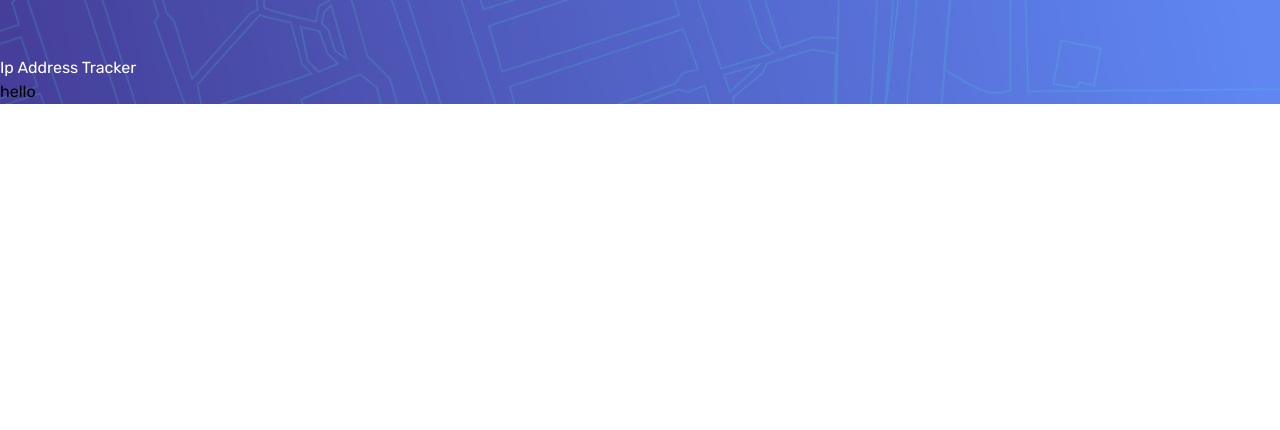
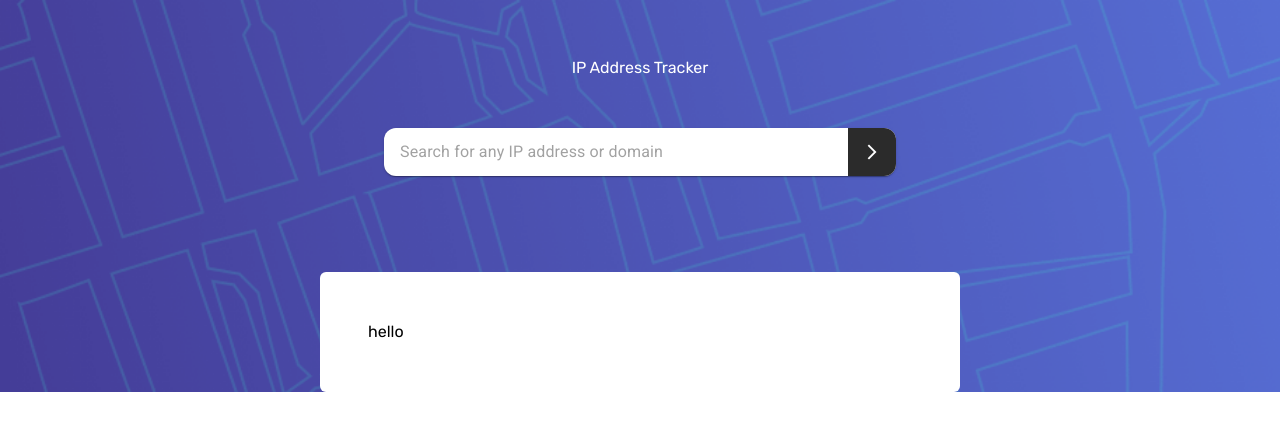
Before and after one commit to CatherineKiiru/ip-address-tracker, a React (Vite) app: page / in a window 1280 px wide. Shown: the top 430 px of the page. Built offline with nearby package versions, Linux system fonts and the light colour scheme.

Commit message:
feat: implement search bar design with material UI

```diff
--- a/index.html
+++ b/index.html
@@ -7,8 +7,11 @@
   <link rel="preconnect" href="https://fonts.googleapis.com">
   <link rel="preconnect" href="https://fonts.gstatic.com" crossorigin>
   <link rel="preconnect" href="https://fonts.googleapis.com">
-<link rel="preconnect" href="https://fonts.gstatic.com" crossorigin>
-<link href="https://fonts.googleapis.com/css2?family=Rubik:wght@300;400;500&display=swap" rel="stylesheet">
+  <link rel="preconnect" href="https://fonts.googleapis.com">
+  <link rel="preconnect" href="https://fonts.gstatic.com" crossorigin>
+  <link href="https://fonts.googleapis.com/css2?family=Roboto:wght@300;400&family=Rubik:wght@300;400&display=swap"
+    rel="stylesheet">
+  <link rel="preconnect" href="https://fonts.gstatic.com" crossorigin>
   <meta name="viewport" content="width=device-width, initial-scale=1.0" />
   <title>ip-address-tracker</title>
 </head>
--- a/package.json
+++ b/package.json
@@ -10,6 +10,10 @@
     "preview": "vite preview"
   },
   "dependencies": {
+    "@emotion/react": "^11.11.3",
+    "@emotion/styled": "^11.11.0",
+    "@mui/icons-material": "^5.15.4",
+    "@mui/material": "^5.15.4",
     "react": "^18.2.0",
     "react-dom": "^18.2.0"
   },
--- a/src/components/Header.jsx
+++ b/src/components/Header.jsx
@@ -1,15 +1,40 @@
+// import * as React from 'react';
+import Paper from '@mui/material/Paper';
+import InputBase from '@mui/material/InputBase';
+import IconButton from '@mui/material/IconButton';
+import ArrowForwardIosIcon from '@mui/icons-material/ArrowForwardIos';
 
 
 const Header = () => {
   return (
-    <section className="bg-mobile-image bg-no-repeat bg-cover md:bg-desktop-image h-auto max-w-full ">
-      <header className="text-white pt-14">
-        Ip Address Tracker
+    <section className="static bg-mobile-image bg-no-repeat bg-cover md:bg-desktop-image h-auto max-w-full ">
+      <header className="text-white pt-14 text-center pb-12">
+        IP Address Tracker
       </header>
-      <div>
-        hello
+
+      <Paper
+      component="form"
+      sx={{ borderRadius: 3 }}
+      className='max-w-sm md:max-w-lg flex items-center mx-auto'
+    >
+
+      <InputBase
+        sx={{ ml: 1, flex: 1, p: 1 }}
+        placeholder="Search for any IP address or domain"
+        inputProps={{ 'aria-label': 'Search for any IP address or domain' }}
+      />
+
+      <div className='bg-veryDarkGray rounded-r-xl'>
+      <IconButton sx={{ p: 1.5 }} aria-label="directions">
+        <ArrowForwardIosIcon className='text-white scale-75'/>
+      </IconButton>
       </div>
+    </Paper>
+    <div className='bg-white w-1/2 mt-24 rounded-md relative z-10 p-12 items-center mx-auto'>
+      hello
+    </div>
     </section>
+
   )
 }
 
--- a/tailwind.config.js
+++ b/tailwind.config.js
@@ -8,11 +8,7 @@ export default {
       lg: "976px",
       xl: "1440px",
     },
-    colors: {
-      veryDarkGray: "#2b2b2b",
-      darkGray: "#969696",
-      white: "#ffffff"
-    },
+
     fontFamily: {
       sans: ["Rubik", "sans-serif"],
     },
@@ -21,6 +17,11 @@ export default {
         "desktop-image": "url(img/pattern-bg-desktop.png)",
         "mobile-image": "url(img/pattern-bg-mobile.png)",
       },
+      colors: {
+        veryDarkGray: "#2b2b2b",
+        darkGray: "#969696",
+        white: "#ffffff",
+      },
     },
 
     plugins: [],
```
Also changed, not shown: 1 other file (tests, documents, lock files or other folders).
